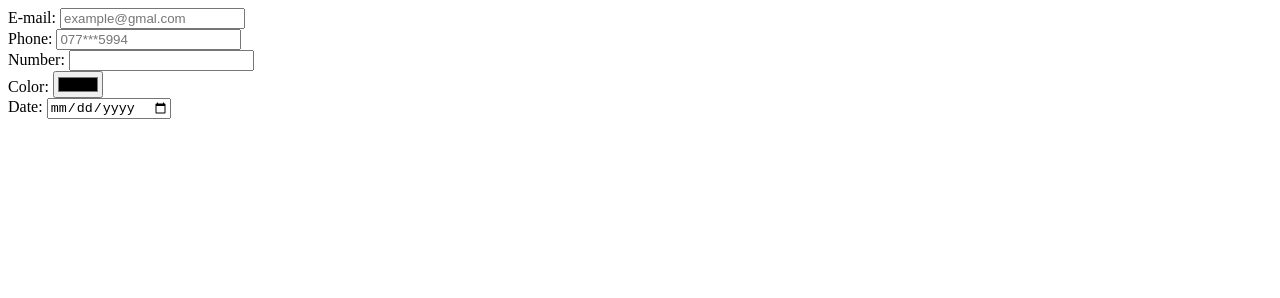
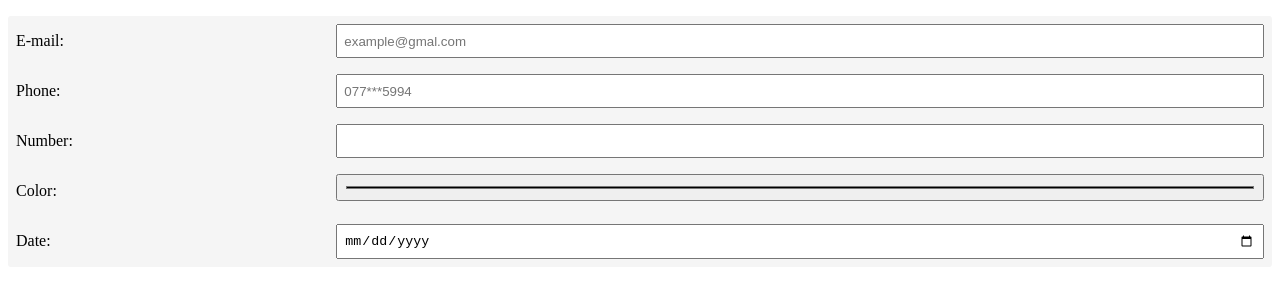
Before and after one commit to Mona-Ak/PowerCodersExercises, a plain HTML site: page interactiveHtml/group-exercise/index.html in a window 1280 px wide. Drawn offline with Linux system fonts and the light colour scheme.

Commit message:
adding style to our code

```diff
--- a/interactiveHtml/group-exercise/index.html
+++ b/interactiveHtml/group-exercise/index.html
@@ -1,28 +1,69 @@
 <!DOCTYPE html>
 <html lang="en">
   <head>
-    <meta charset="UTF-8">
-    <meta http-equiv="X-UA-Compatible" content="IE=edge">
-    <meta name="viewport" content="width=device-width, initial-scale=1.0">
-    <title>interactive html GroupExercise </title>
-    <link rel="stylesheet" href="style.css">
+    <meta charset="UTF-8" />
+    <meta http-equiv="X-UA-Compatible" content="IE=edge" />
+    <meta name="viewport" content="width=device-width, initial-scale=1.0" />
+    <title>interactive html GroupExercise</title>
+    <link rel="stylesheet" href="style.css" />
   </head>
   <body>
-    <form action="">
+    <!-- <form action="">
       <label for="email">E-mail:</label>
-        <input id="email" type="email" placeholder="example@gmal.com" required><br>
+      <input
+        id="email"
+        type="email"
+        placeholder="example@gmal.com"
+        required
+      /><br />
 
       <label for="phone">Phone:</label>
-        <input id="phone" type="tel" placeholder="077***5994" required><br>
+      <input id="phone" type="tel" placeholder="077***5994" required /><br />
 
       <label for="number">Number:</label>
-        <input id="number" type="number" required><br>
+      <input id="number" type="number" required /><br />
 
       <label for="color">Color:</label>
-        <input id="color" type="color" required><br>
+      <input id="color" type="color" required /><br />
 
       <label for="date">Date:</label>
-        <input id="date" type="date" required>
+      <input id="date" type="date" required />
+    </form> -->
+
+    <form action="">
+      <ul class="wrapper">
+        <li class="form-row">
+          <label for="email">E-mail:</label>
+          <input
+            id="email"
+            type="email"
+            placeholder="example@gmal.com"
+            required
+          /><br />
+        </li>
+
+        <li class="form-row">
+          <label for="phone">Phone:</label>
+          <input
+            id="phone"
+            type="tel"
+            placeholder="077***5994"
+            required
+          /><br />
+        </li>
+        <li class="form-row">
+          <label for="number">Number:</label>
+          <input id="number" type="number" required /><br />
+        </li>
+        <li class="form-row">
+          <label for="color">Color:</label>
+          <input id="color" type="color" required /><br />
+        </li>
+        <li class="form-row">
+          <label for="date">Date:</label>
+          <input id="date" type="date" required />
+        </li>
+      </ul>
     </form>
   </body>
 </html>
--- a/interactiveHtml/group-exercise/style.css
+++ b/interactiveHtml/group-exercise/style.css
@@ -0,0 +1,20 @@
+.wrapper {
+    background-color: whitesmoke;
+    list-style-type: none;
+    padding: 0;
+    border-radius: 3px;
+  }
+  .form-row {
+    display: flex;
+    padding: .5em;
+  }
+  .form-row > label {
+    padding: .5em 1em .5em 0;
+    flex: 1 ;
+  }
+  .form-row > input {
+    flex: 3;
+  }
+  .form-row > input{
+    padding: .5em;
+  }
```
Lines whose indentation alone changed are shown as unchanged.
